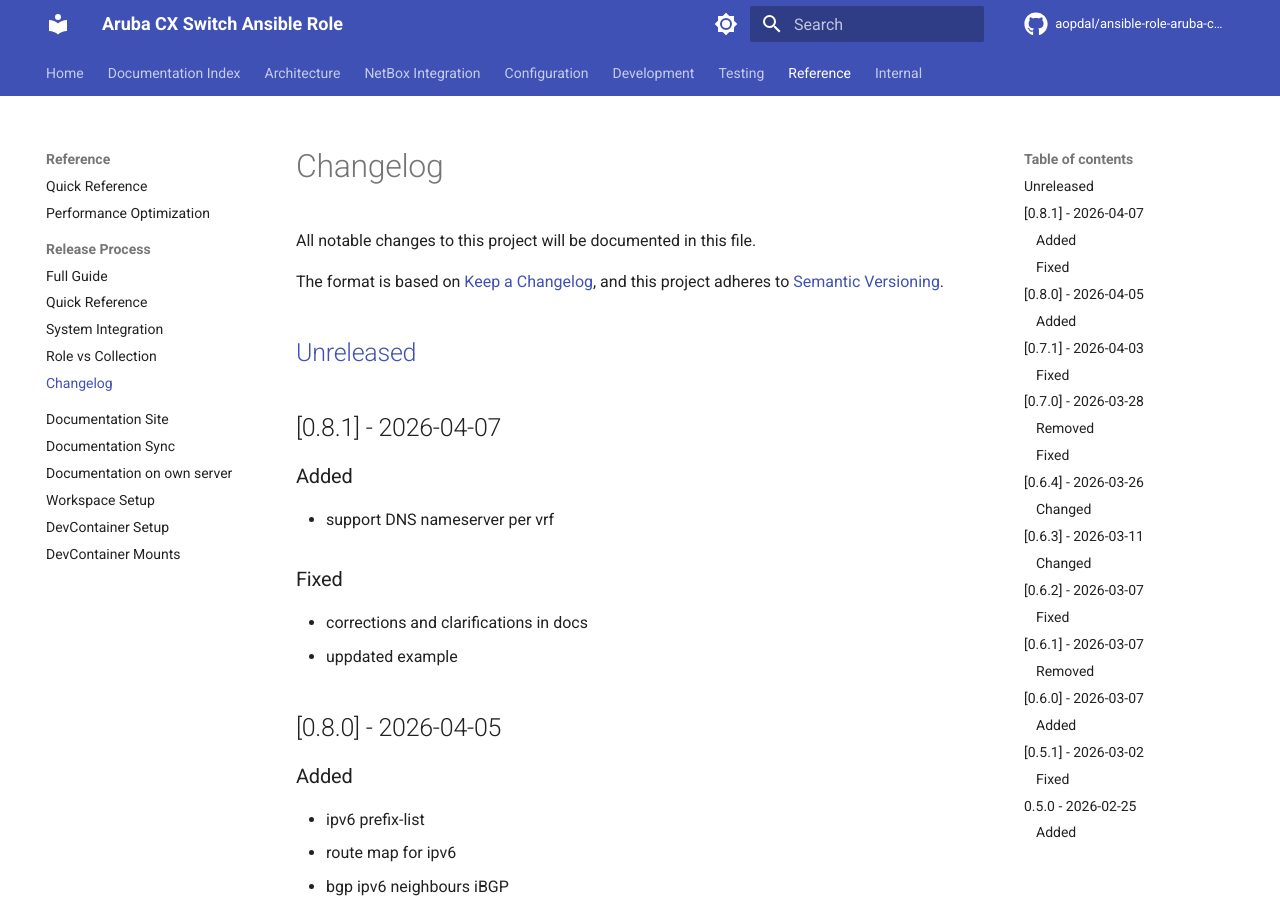
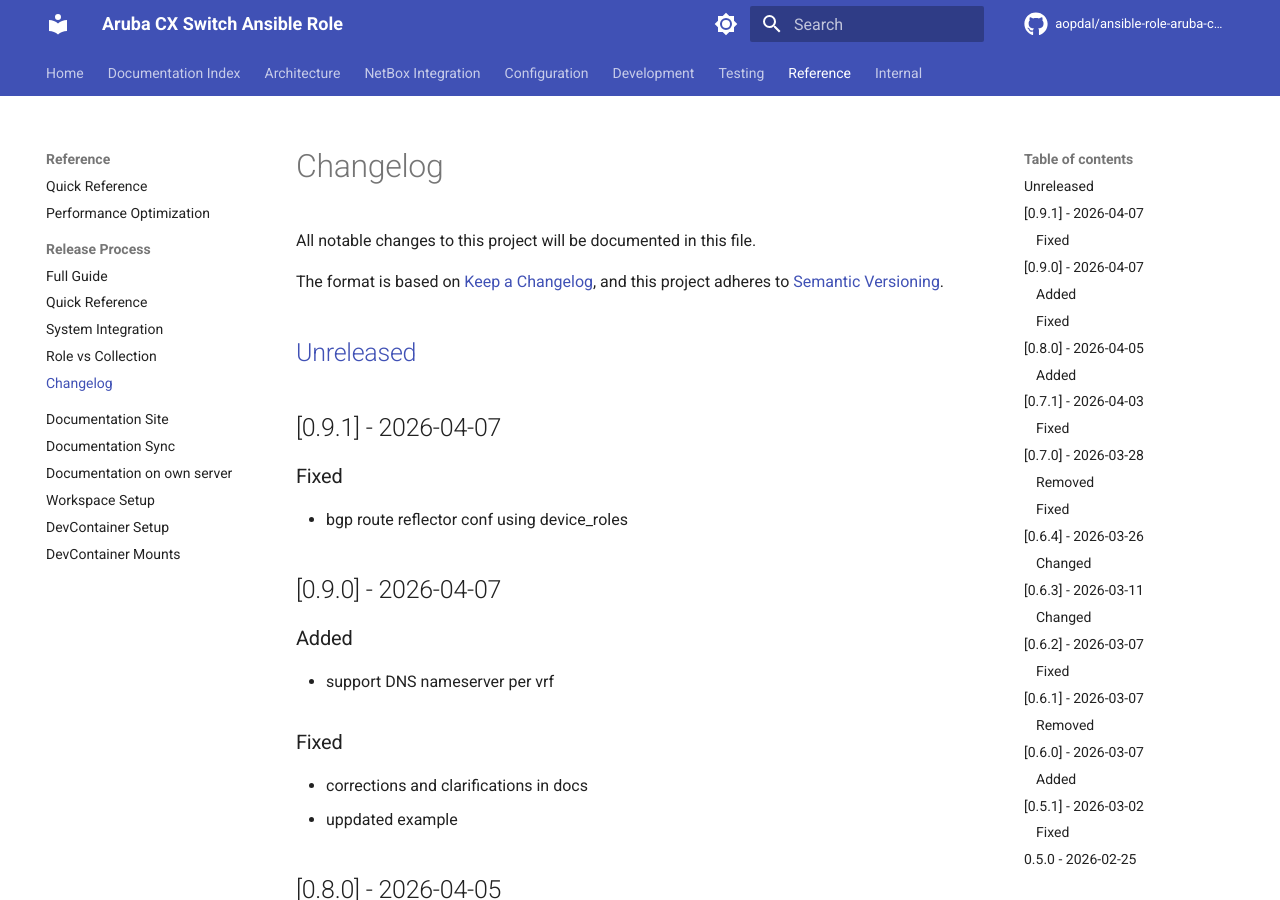
Before and after one commit to aopdal/ansible-role-aruba-cx-switch, an MkDocs documentation site: the page built from docs/CHANGELOG.md, in a window 1280 px wide and 900 px high. Built offline with MkDocs 1.6.1 and Material for MkDocs 9.7.7, drawn with Linux system fonts in a browser that asks for light colours; comment, search, counter and statistics services are not loaded.

Commit message:
chore: release version 0.9.1

```diff
--- a/docs/CHANGELOG.md
+++ b/docs/CHANGELOG.md
@@ -7,7 +7,13 @@
 
 ## [Unreleased]
 
-## [0.8.1] - 2026-04-07
+## [0.9.1] - 2026-04-07
+
+### Fixed
+
+- bgp route reflector conf using device_roles
+
+## [0.9.0] - 2026-04-07
 
 ### Added
 
```
Also changed, not shown: CHANGELOG.md (+6 -0 lines), 1 other file.
